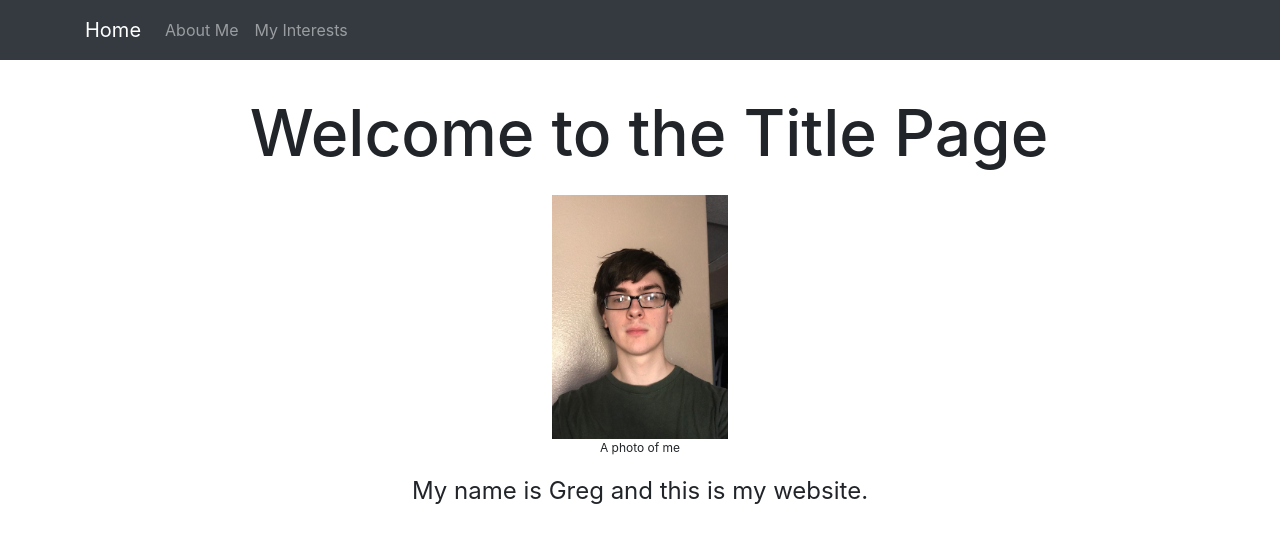
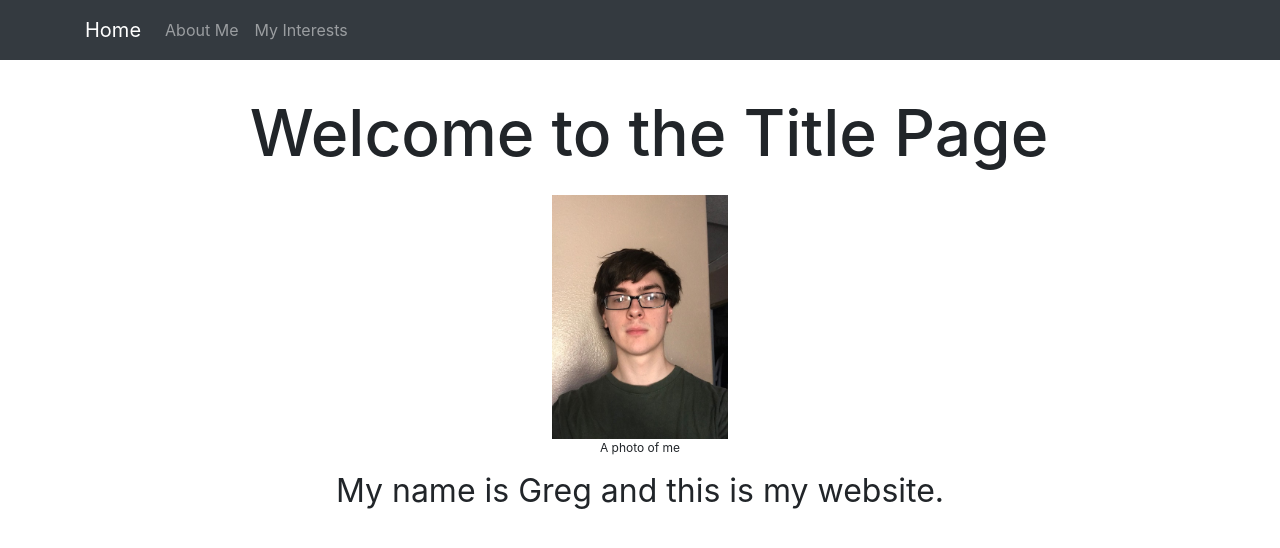
Before and after one commit to gregbaroni/WebText_gregbaroni, a Next.js app: page / in a window 1280 px wide. Shown: the top 548 px of the page. Built offline with nearby package versions, Linux system fonts and the light colour scheme.

Commit message:
gb-changed the fontsize of the home page

```diff
--- a/pages/index.js
+++ b/pages/index.js
@@ -23,7 +23,7 @@ export default function Home() {
           <figcaption className={styles.caption}>A photo of me</figcaption>
         </figure>
 
-        <p className={styles.description}>
+        <p style={{lineHeight:"1.15", fontSize:"2rem"}} className={styles.description}>
           My name is Greg and this is my website.
         </p>
       </main>
```
